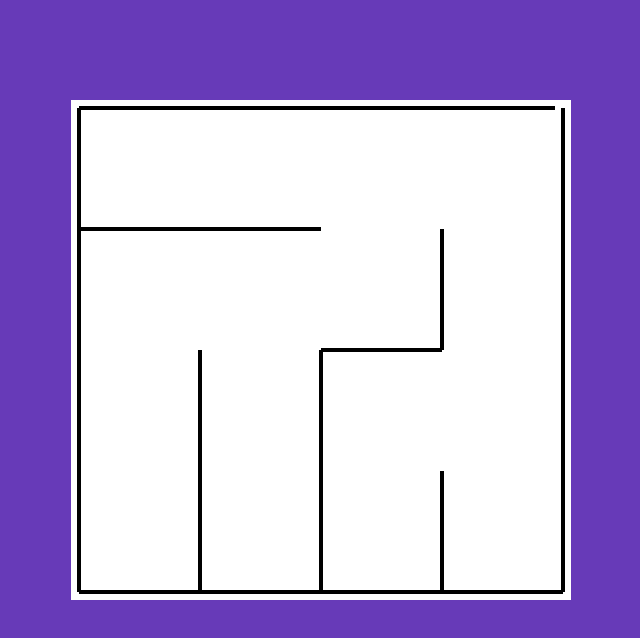
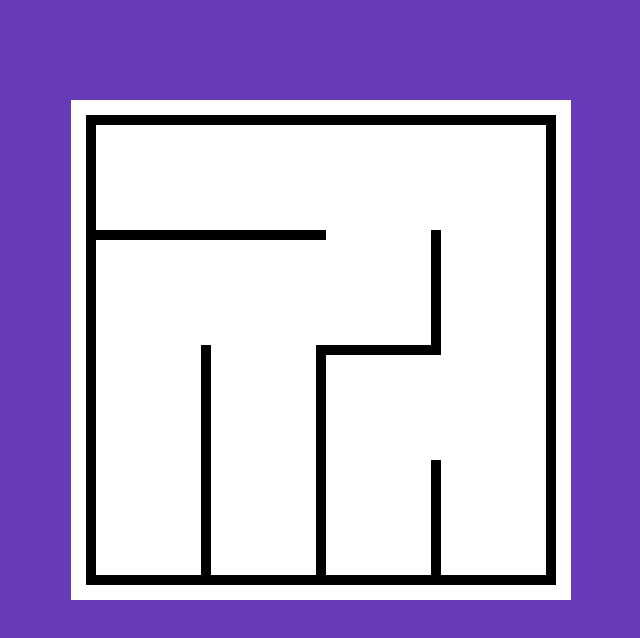
Before and after one commit to Garee/mazes, a Preact app: page / in a window 1280 px wide. Shown: the top 638 px of the page, without its empty margins (319-959 px from the left). Built offline with nearby package versions, Linux system fonts and the light colour scheme.

Commit message:
fix: canvas line connections

```diff
--- a/src/components/canvas.tsx
+++ b/src/components/canvas.tsx
@@ -23,7 +23,8 @@ export const Canvas: FunctionComponent<CanvasProps> = ({
         ctx.fillStyle = "#fff";
         ctx.fill();
 
-        const lineWidth = 4;
+        const lineWidth = 10;
+        const offset = lineWidth / 2;
         const cellWidth = width / grid.cols - lineWidth;
         const cellHeight = height / grid.rows - lineWidth;
         const origX = (width - cellWidth * grid.cols) / 2;
@@ -36,8 +37,8 @@ export const Canvas: FunctionComponent<CanvasProps> = ({
         ctx.strokeStyle = "#000";
 
         ctx.beginPath();
-        ctx.moveTo(x, y);
-        ctx.lineTo(cellWidth * grid.cols, y);
+        ctx.moveTo(x - offset, y);
+        ctx.lineTo(cellWidth * grid.cols + lineWidth + offset, y);
         ctx.stroke();
 
         for (const row of grid.eachRow()) {
@@ -45,14 +46,14 @@ export const Canvas: FunctionComponent<CanvasProps> = ({
             ctx.beginPath();
             ctx.moveTo(x, y);
             y += cellHeight;
-            ctx.lineTo(x, y);
+            ctx.lineTo(x, y + offset);
             ctx.stroke();
 
             for (const cell of row) {
                 ctx.beginPath();
                 ctx.moveTo(x, y);
                 if (!cell.linked(cell.south)) {
-                    ctx.lineTo(x + cellWidth, y);
+                    ctx.lineTo(x + cellWidth + offset, y);
                     ctx.stroke();
                 }
 
@@ -61,7 +62,7 @@ export const Canvas: FunctionComponent<CanvasProps> = ({
                 ctx.moveTo(x, y);
 
                 if (!cell.linked(cell.east)) {
-                    ctx.lineTo(x, y - cellHeight);
+                    ctx.lineTo(x, y - cellHeight - offset);
                     ctx.stroke();
                 }
             }
```
